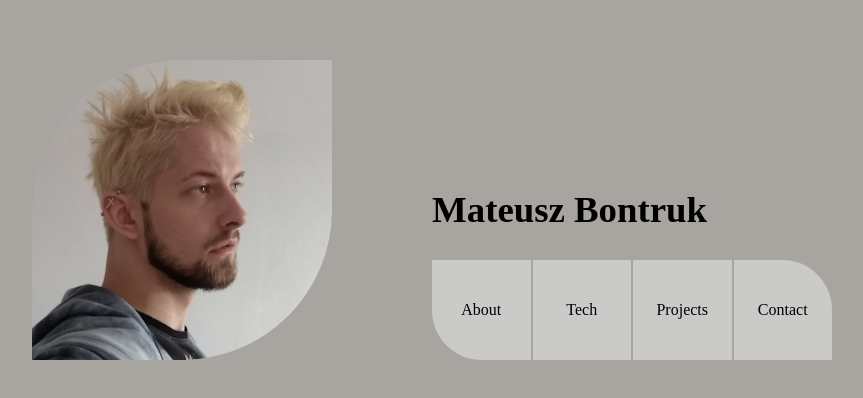
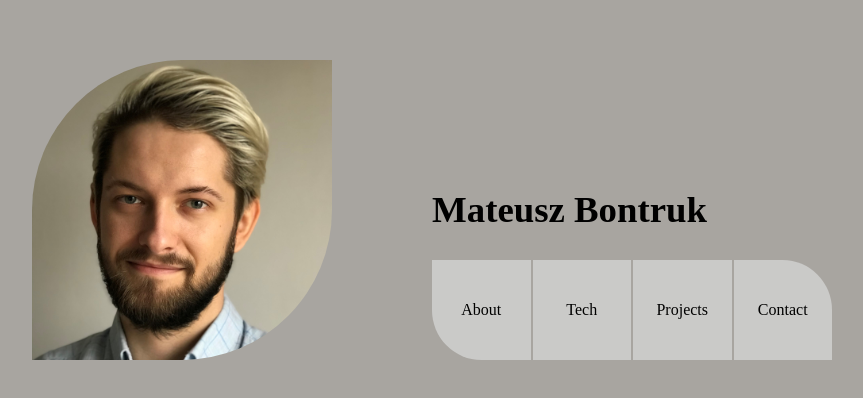
Before and after one commit to Eleazae/portfolio-badger, a plain HTML site: page app/index.html in a window 1280 px wide. Shown: the part 240-638 px from the top of the page, without its empty margins (208-1071 px from the left). Drawn offline with nearby package versions, Linux system fonts and the light colour scheme; a web font is replaced by a local one.

Commit message:
Replace profile photo and shift to HTML <img>

```diff
--- a/app/index.html
+++ b/app/index.html
@@ -9,7 +9,7 @@
   <body>
     <div id="container">
       <div id="name"><h1>Mateusz Bontruk</h1></div>
-      <div id="av"></div>
+      <div id="av"><img src="img/profile.jpg" alt="Profile photo" /></div>
       <div id="menu">
         <ul id="menu-grid">
           <a href="about.html">
@@ -33,8 +33,16 @@
             </li>
           </a>
         </ul>
-      </div><!-- menu -->
-    </div><!-- container -->
-    <script src="js/main.js"></script>
-  </body>
-</html>
+        </div><!-- menu -->
+        <!-- <div id="like_button_container"></div> -->
+        </div><!-- container -->
+        <!-- Load React. -->
+        <!-- Note: when deploying, replace "development.js" with "production.min.js". -->
+        <script src="https://unpkg.com/react@16/umd/react.development.js" crossorigin></script>
+        <script src="https://unpkg.com/react-dom@16/umd/react-dom.development.js" crossorigin></script>
+        <!-- Load our React component. -->
+        <!-- <script src="js/like_button.js"></script> -->
+        <!-- JS -->
+        <script src="js/main.js"></script>
+      </body>
+    </html>
--- a/app/scss/styles.scss
+++ b/app/scss/styles.scss
@@ -39,10 +39,13 @@ background: linear-gradient(45deg, red, orange , yellow, green, blue, violet);
 
 #av {
 	grid-area: av;
-	background-image: url('../img/borsuk.png');
+	// background-image: url('../img/profile.jpg');
 	width: 300px;
-	border-top-left-radius: 50%;
-	border-bottom-right-radius: 50%;
+	img {
+		width: 100%;
+		border-top-left-radius: 50%;
+		border-bottom-right-radius: 50%;
+	}
 }
 
 #menu {
```
Also changed, not shown: app/img/profile.jpg (added), app/scss/styles.css, 2 other files.
